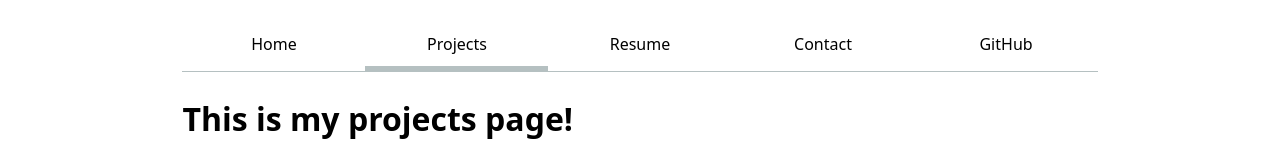
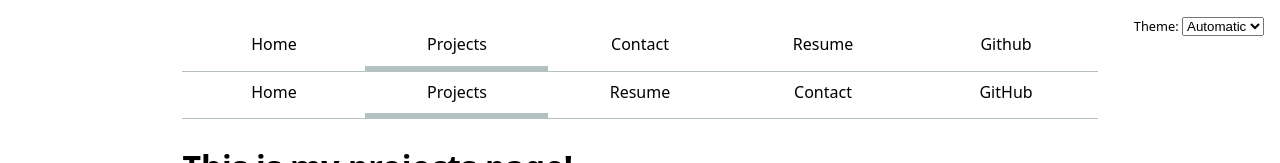
Before and after one commit to filinanurcahya0000/DSC209R-Portfolio, a plain HTML site: page projects/index.html in a window 1280 px wide. Shown: the top 163 px of the page. Drawn offline with Linux system fonts and the light colour scheme.

Commit message:
Update index.html

```diff
--- a/projects/index.html
+++ b/projects/index.html
@@ -143,6 +143,6 @@
             <p>Id voluptatum nam et ratione hic eligendi in, cupiditate ipsam modi doloremque atque labore? Sapiente voluptate porro eius eum quod amet, beatae fugiat quae nulla ipsa consequuntur, ratione aperiam labore.</p>
         </article>
     </div>
-    <script src="global.js" type="module"></script>
+<script src="../global.js" type="module"></script>
 </body>
 </html>
```
